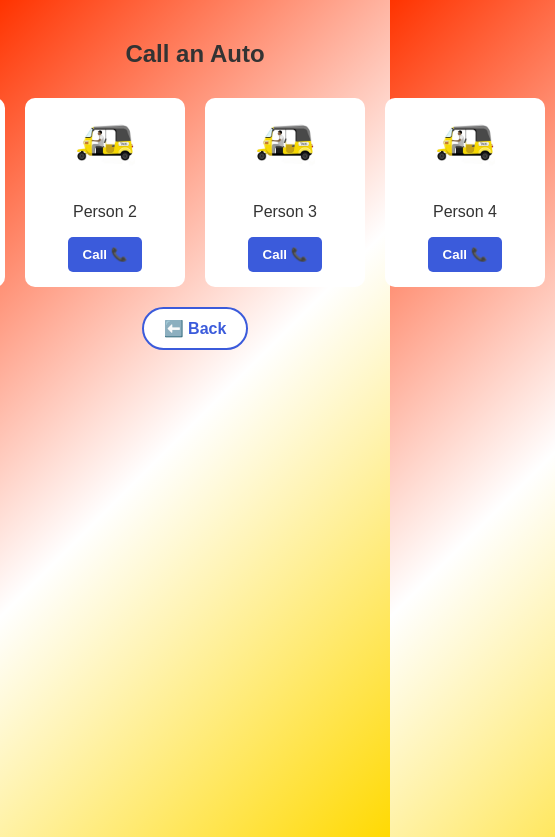
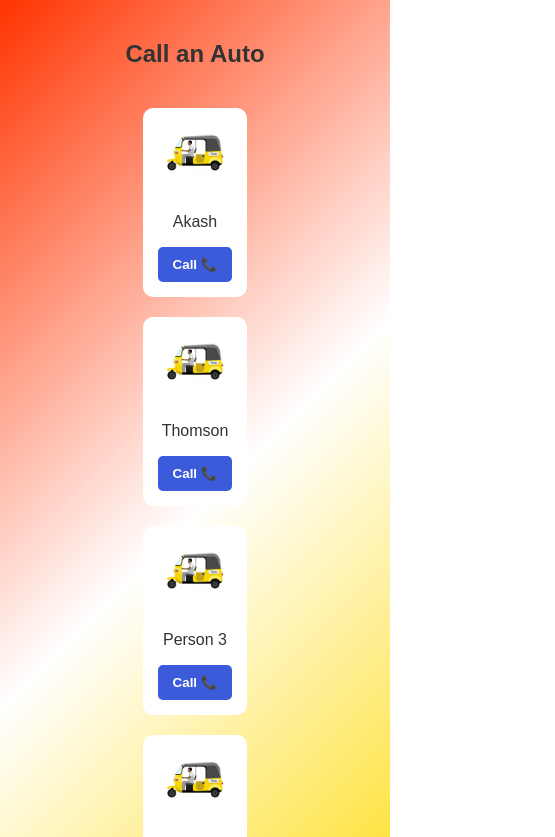
Before and after one commit to Akashplakkal/KKonnect.github.io, a plain HTML site: page index.html in a window 390 px wide. Both pictures are taken after a click on the button "Call an Auto →". Shown: the top 837 px of the page, 555 px wide, since content can reach past the window. Drawn offline with Linux system fonts and the light colour scheme.

Commit message:
Update index.html

```diff
--- a/index.html
+++ b/index.html
@@ -94,12 +94,12 @@
             margin-top: 15px;
         }
         .driver-grid {
-            display: grid;
-            grid-template-columns: repeat(auto-fit, minmax(180px, 1fr));
+            display: flex;
+            flex-direction: column;
             gap: 20px;
             padding: 20px;
             width: 100%;
-            max-width: 1200px;
+            max-width: 600px;
             box-sizing: border-box;
         }
         .driver-card {
@@ -137,10 +137,6 @@
             }
             .driver-card {
                 padding: 15px;
-            }
-            .driver-grid {
-                grid-template-columns: repeat(auto-fit, minmax(160px, 1fr));
-                padding: 10px;
             }
         }
     </style>
@@ -181,7 +177,7 @@
             </div>
             <div class="driver-card">
                 <img src="auto-icon.png" alt="Auto">
-                <p>Person 2</p>
+                <p>Thomson</p>
                 <button class="call-btn" onclick="window.location.href='tel:+919746259864'">Call 📞</button>
             </div>
             <div class="driver-card">
```
